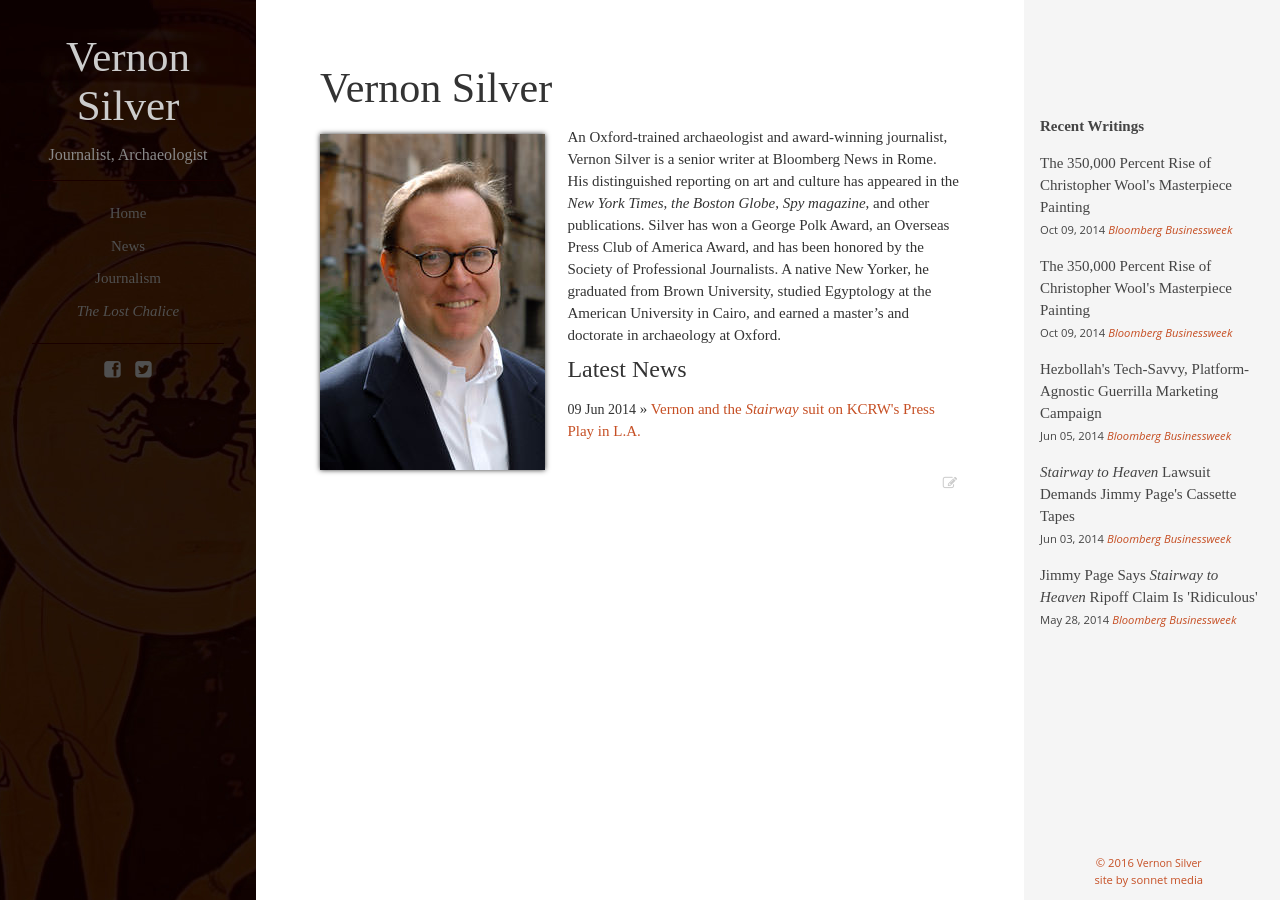
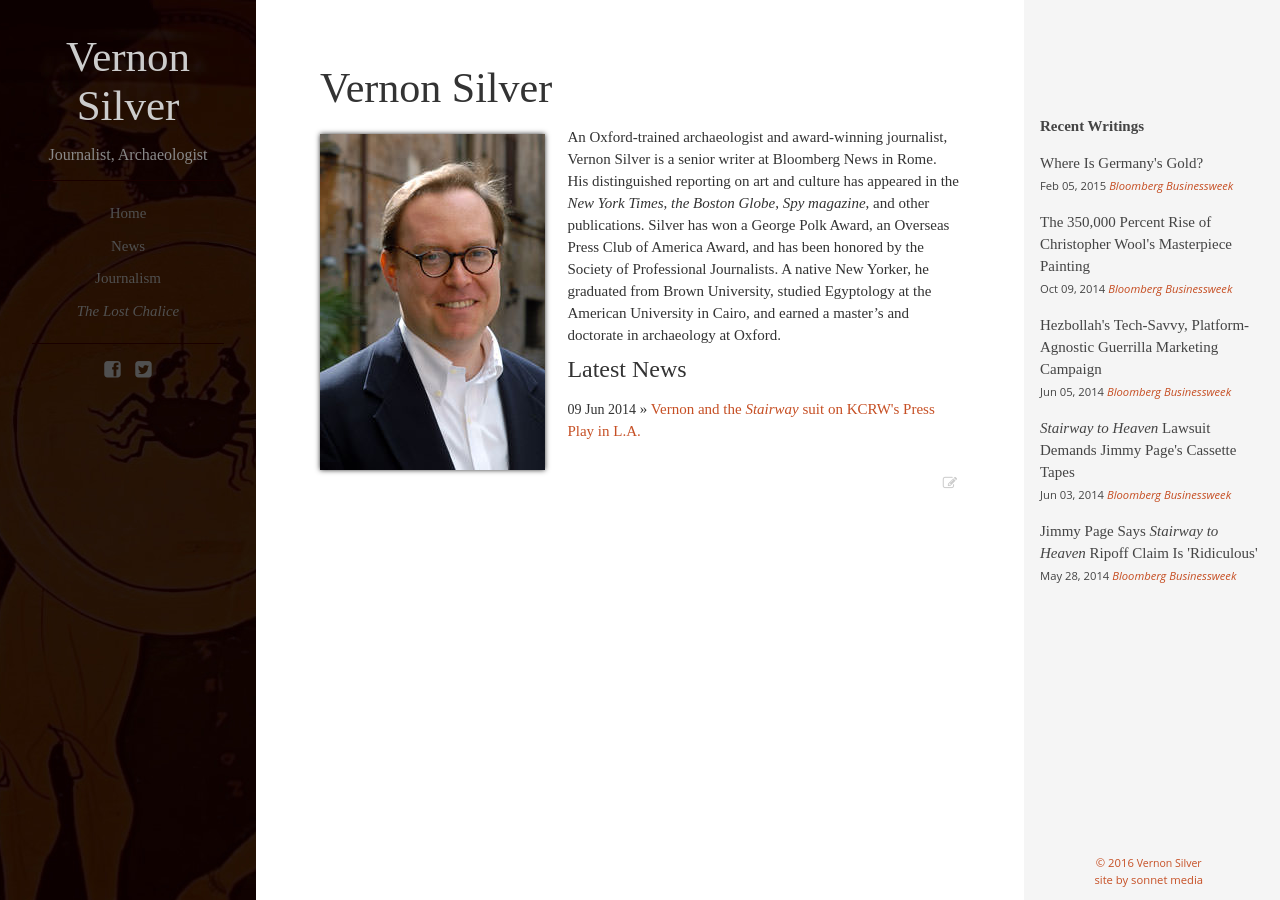
Before and after one commit to vernonsilver/vernonsilver.com, a Jekyll site: the page built from _pages/home.md, in a window 1280 px wide. Built offline with Jekyll 4.4.1, drawn with Linux system fonts in a browser that asks for light colours; Markdown is read by kramdown in place of the engine named in the settings.

Commit message:
Updated writing.yaml

```diff
--- a/_data/writing.yaml
+++ b/_data/writing.yaml
@@ -1,10 +1,10 @@
 # make sure there are two spaces before each heading
 -
-  title: "The 350,000 Percent Rise of Christopher Wool's Masterpiece Painting"
-  date: 2014-10-09
-  link_to_original: "http://www.businessweek.com/articles/2014-10-09/price-of-christopher-wools-apocalypse-now-soars-with-art-market"
+  title: "Where Is Germany's Gold?"
+  date: 2015-02-05
+  link_to_original: "http://www.bloomberg.com/news/features/2015-02-05/germany-s-gold-repatriation-activist-peter-boehringer-gets-results"
   publication: "Bloomberg Businessweek"
-  category: Ancient
+  category: Finance
 
 -
   title: "The 350,000 Percent Rise of Christopher Wool's Masterpiece Painting"
```
